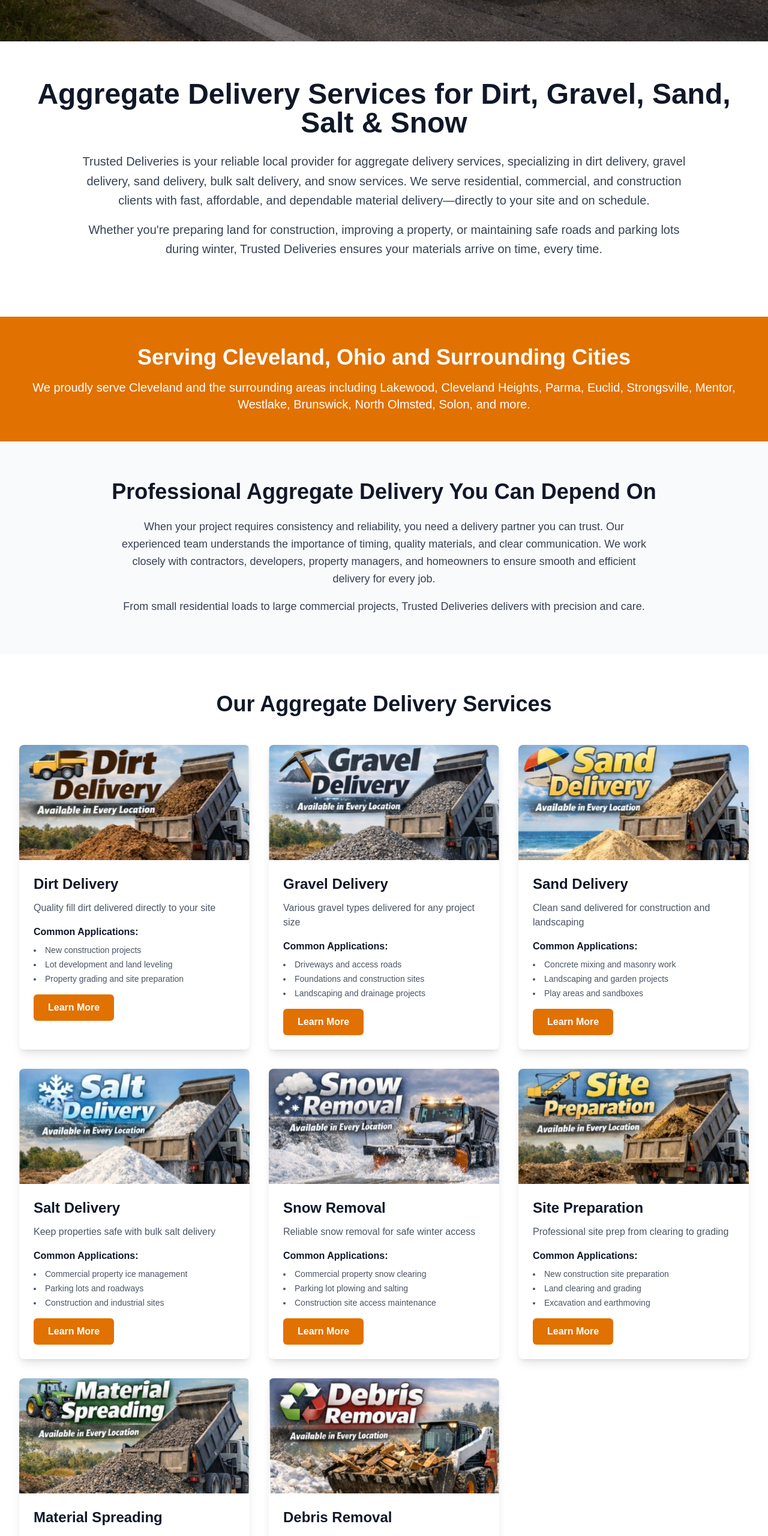
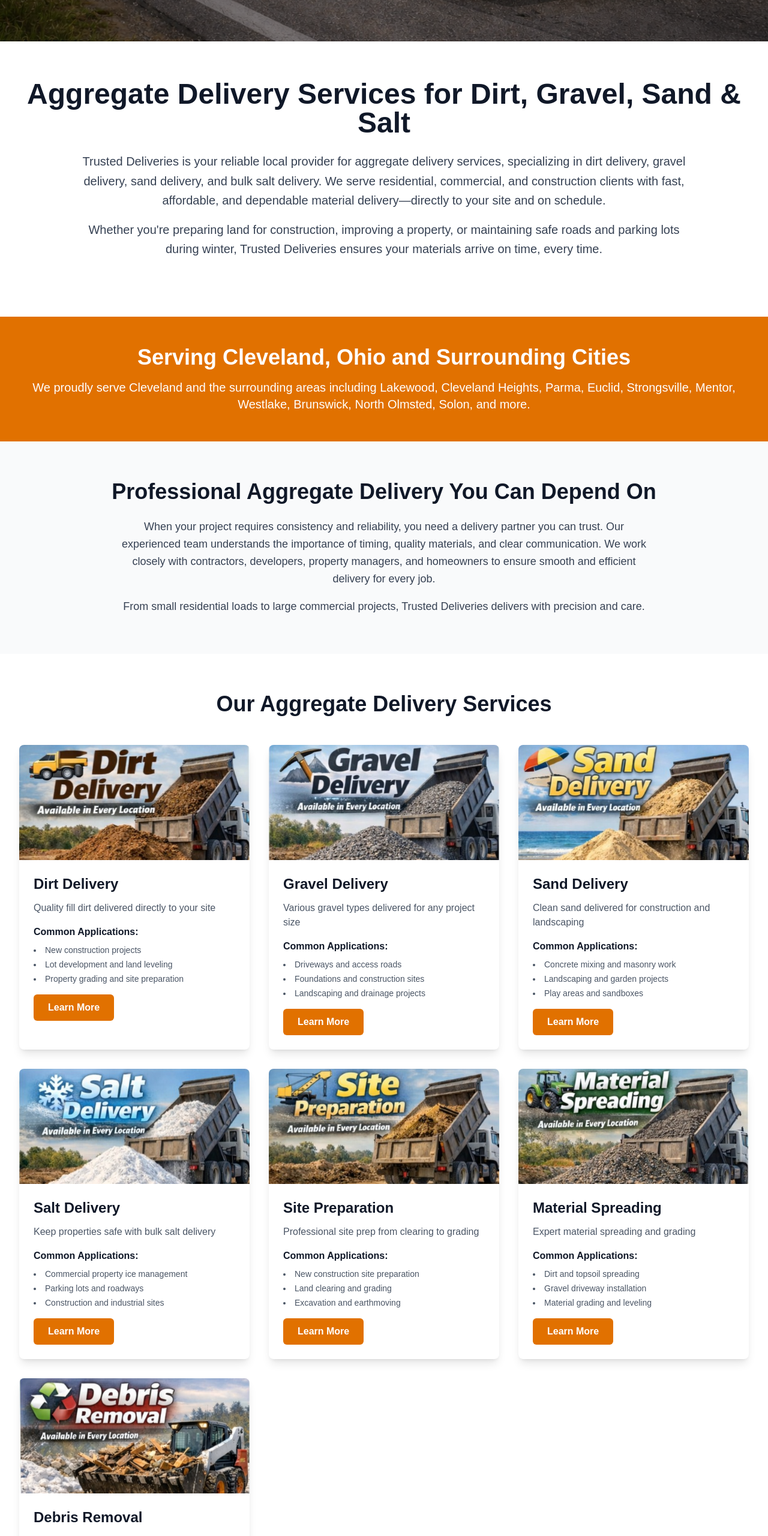
Before and after one commit to coolpeter2025/Trusted-Deliveries, a Next.js app: page / in a window 1280 px wide. Shown: the part 1080-3641 px from the top of the page at 60% size. Built offline with nearby package versions, Linux system fonts and the light colour scheme.

Commit message:
Remove Snow Removal service from website

```diff
--- a/app/layout.tsx
+++ b/app/layout.tsx
@@ -11,8 +11,8 @@
 
 export const metadata: Metadata = {
   title: "Trusted Deliveries - Aggregate Delivery Services Cleveland Ohio | Dirt, Gravel, Sand & Salt",
-  description: "Trusted Deliveries provides aggregate delivery services in Cleveland, Ohio. Specializing in dirt delivery, gravel delivery, sand delivery, bulk salt delivery, and snow removal services.",
-  keywords: "aggregate delivery Cleveland, dirt delivery Cleveland Ohio, gravel delivery, sand delivery, salt delivery, snow removal Cleveland",
+  description: "Trusted Deliveries provides aggregate delivery services in Cleveland, Ohio. Specializing in dirt delivery, gravel delivery, sand delivery, and bulk salt delivery for residential and commercial projects.",
+  keywords: "aggregate delivery Cleveland, dirt delivery Cleveland Ohio, gravel delivery, sand delivery, salt delivery, material delivery",
   openGraph: {
     title: "Trusted Deliveries - Aggregate Delivery Services Cleveland Ohio",
     description: "Professional aggregate delivery services in Cleveland, Ohio. Fast, reliable delivery for residential and commercial projects.",
--- a/app/page.tsx
+++ b/app/page.tsx
@@ -40,12 +40,12 @@
         <div className="max-w-7xl mx-auto px-4 sm:px-6 lg:px-8">
           <div className="text-center mb-8">
             <h2 className="text-4xl md:text-5xl font-bold text-gray-900 mb-6">
-              Aggregate Delivery Services for Dirt, Gravel, Sand, Salt & Snow
+              Aggregate Delivery Services for Dirt, Gravel, Sand & Salt
             </h2>
             <div className="max-w-5xl mx-auto space-y-4">
               <p className="text-lg md:text-xl text-gray-700 leading-relaxed">
                 Trusted Deliveries is your reliable local provider for aggregate delivery services, specializing in dirt delivery,
-                gravel delivery, sand delivery, bulk salt delivery, and snow services. We serve residential, commercial, and
+                gravel delivery, sand delivery, and bulk salt delivery. We serve residential, commercial, and
                 construction clients with fast, affordable, and dependable material delivery—directly to your site and on schedule.
               </p>
               <p className="text-lg md:text-xl text-gray-700 leading-relaxed">
--- a/components/Footer.tsx
+++ b/components/Footer.tsx
@@ -10,7 +10,7 @@
             <h3 className="text-xl font-bold text-amber-500 mb-4">Trusted Deliveries</h3>
             <p className="text-gray-300 leading-relaxed">
               Your reliable local provider for aggregate delivery services in Cleveland, Ohio.
-              We specialize in dirt, gravel, sand, salt delivery, and snow removal services for
+              We specialize in dirt, gravel, sand, and salt delivery services for
               residential and commercial projects.
             </p>
           </div>
--- a/data/service-schema.json
+++ b/data/service-schema.json
@@ -171,48 +171,6 @@
       ]
     },
     {
-      "name": "Snow Removal",
-      "slug": "snow-removal",
-      "description": "Professional snow removal and site maintenance services",
-      "shortDescription": "Reliable snow removal for safe winter access",
-      "icon": "🌨️",
-      "image": "/images/Snow.JPG",
-      "applications": [
-        "Commercial property snow clearing",
-        "Parking lot plowing and salting",
-        "Construction site access maintenance",
-        "Industrial facility snow management"
-      ],
-      "benefits": [
-        "Professional equipment and experienced operators",
-        "24/7 emergency response available",
-        "Reduce liability and improve safety",
-        "Minimize downtime during winter weather",
-        "Seasonal contracts and per-event service available"
-      ],
-      "process": [
-        "Contact us for a site assessment",
-        "Receive customized snow removal plan",
-        "Choose seasonal contract or per-event service",
-        "We monitor weather and respond automatically",
-        "Professional clearing and salting completed"
-      ],
-      "faqs": [
-        {
-          "question": "Do you offer 24/7 snow removal?",
-          "answer": "Yes, we provide round-the-clock snow removal services to ensure your property remains accessible and safe."
-        },
-        {
-          "question": "What's included in snow removal service?",
-          "answer": "Services include plowing, shoveling, salting/de-icing, and snow hauling if needed. We customize based on your property needs."
-        },
-        {
-          "question": "How do seasonal contracts work?",
-          "answer": "Seasonal contracts provide unlimited snow removal for a flat rate, giving you budget certainty and priority service all winter."
-        }
-      ]
-    },
-    {
       "name": "Site Preparation",
       "slug": "site-preparation",
       "description": "Complete site preparation services for construction projects",
```
